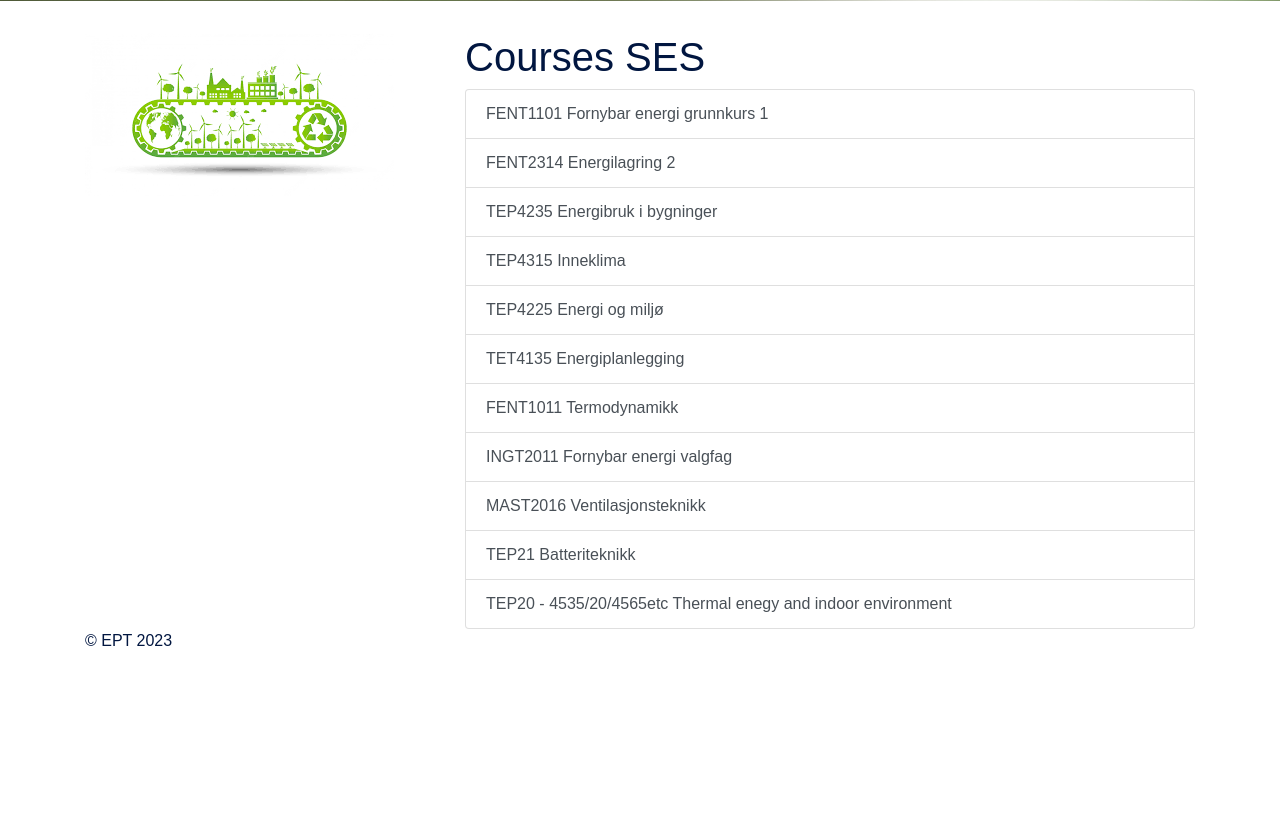
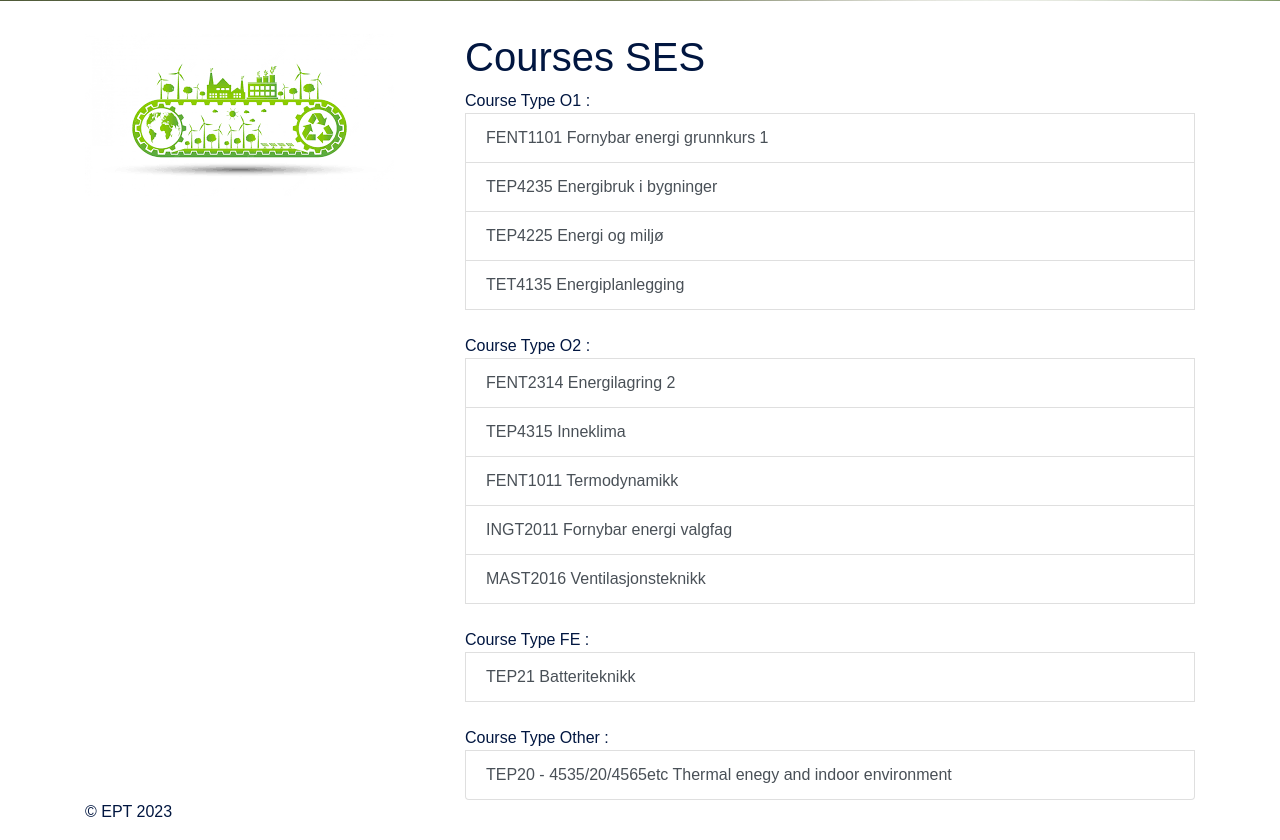
Before and after one commit to EPTadmin/db_teaching_ept, a Django app: page /courses_ses/ in a window 1280 px wide. Shown: the part 599-1439 px from the top of the page. Before the commit the page ends 1245 px from the top, so only its background shows below. Run offline with Django 4.2, Linux system fonts and the light colour scheme; data comes from the database, SQL or seed files in the repository; both versions use the stored data as it was after the commit; some libraries are stand-ins or nearby versions; some web fonts are replaced.

Commit message:
master course SES added

```diff
--- a/app_teaching/models.py
+++ b/app_teaching/models.py
@@ -35,6 +35,7 @@ course_type_choices = (
     ('FP','FP'),
     ('MS','MS'),
     ('PH','PH'),
+    ('-','-'),
 )
 
 semester_type_choices = (
--- a/app_teaching/templates/courses_ses.html
+++ b/app_teaching/templates/courses_ses.html
@@ -7,14 +7,67 @@ List of Courses Sustainable Energy Systems
 <h1>Courses SES</h1>
 
 <ul class = "list-group">
+Course Type O1 :
+<br>
+
 {%for course in courses_ses%}
 {%if course.group == 's'%}
 
-
+{%if course.type == 'O1'%}
     <a class = "list-group-item list-group-item-action" href = " {% url 'course_details' course.id %}">
         {{course}}
     </a>
-    {%endif%}
+{%endif%}
+{%endif%}
+
+{%endfor%}
+<br>
+
+Course Type O2 :
+<br>
+
+{%for course in courses_ses%}
+{%if course.group == 's'%}
+
+{%if course.type == 'O2'%}
+    <a class = "list-group-item list-group-item-action" href = " {% url 'course_details' course.id %}">
+        {{course}}
+    </a>
+{%endif%}
+{%endif%}
+
+{%endfor%}
+<br>
+
+Course Type FE :
+<br>
+
+{%for course in courses_ses%}
+{%if course.group == 's'%}
+
+{%if course.type == 'FE'%}
+    <a class = "list-group-item list-group-item-action" href = " {% url 'course_details' course.id %}">
+        {{course}}
+    </a>
+{%endif%}
+{%endif%}
+
+{%endfor%}
+<br>
+
+Course Type Other :
+<br>
+
+{%for course in courses_ses%}
+{%if course.group == 's'%}
+
+{%if course.type == '-'%}
+    <a class = "list-group-item list-group-item-action" href = " {% url 'course_details' course.id %}">
+        {{course}}
+
+    </a>
+{%endif%}
+{%endif%}
 
 {%endfor%}
 </ul>
--- a/app_teaching/views.py
+++ b/app_teaching/views.py
@@ -40,7 +40,7 @@ def persons(request):
 
 def personcourse(request):
     all_personcourse= models.PersonCourse.objects.all()
-    return render(request,{'personcourse': all_personcourse})
+    return render(request,'courses_ses.html',{'personcourses': all_personcourse})
 
 
 class CourseDetailView(generic.DetailView):
@@ -53,7 +53,10 @@ class PersonDetailView(generic.DetailView):
     model = models.Person
     context_object_name = 'person'
 
-
+class PersonCourseDetailView(generic.DetailView):
+    template_name = 'person_details.html'
+    model = models.PersonCourse
+    context_object_name = 'personcourse'
 
 
 def BootstrapFilterView(request):
```
Also changed, not shown: app_teaching/templates/courses_thermo.html (+21 -3 lines), app_teaching/migrations/0014_alter_course_type.py (added), db.sqlite3.
